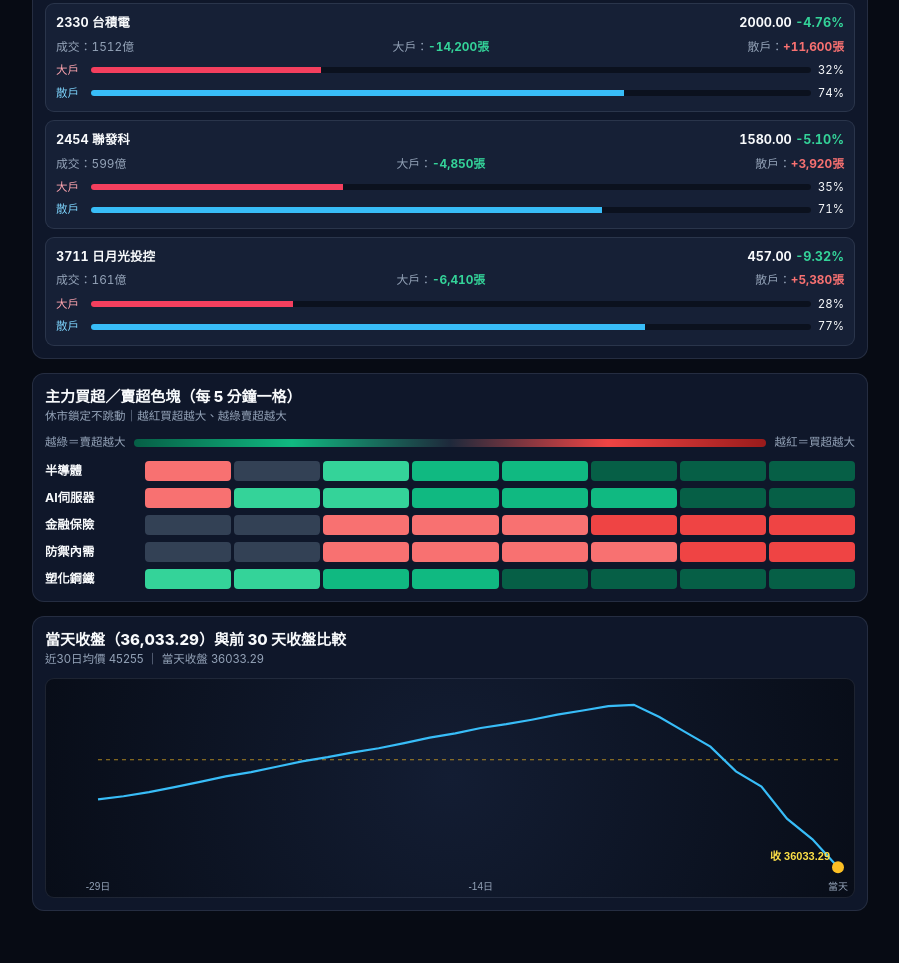
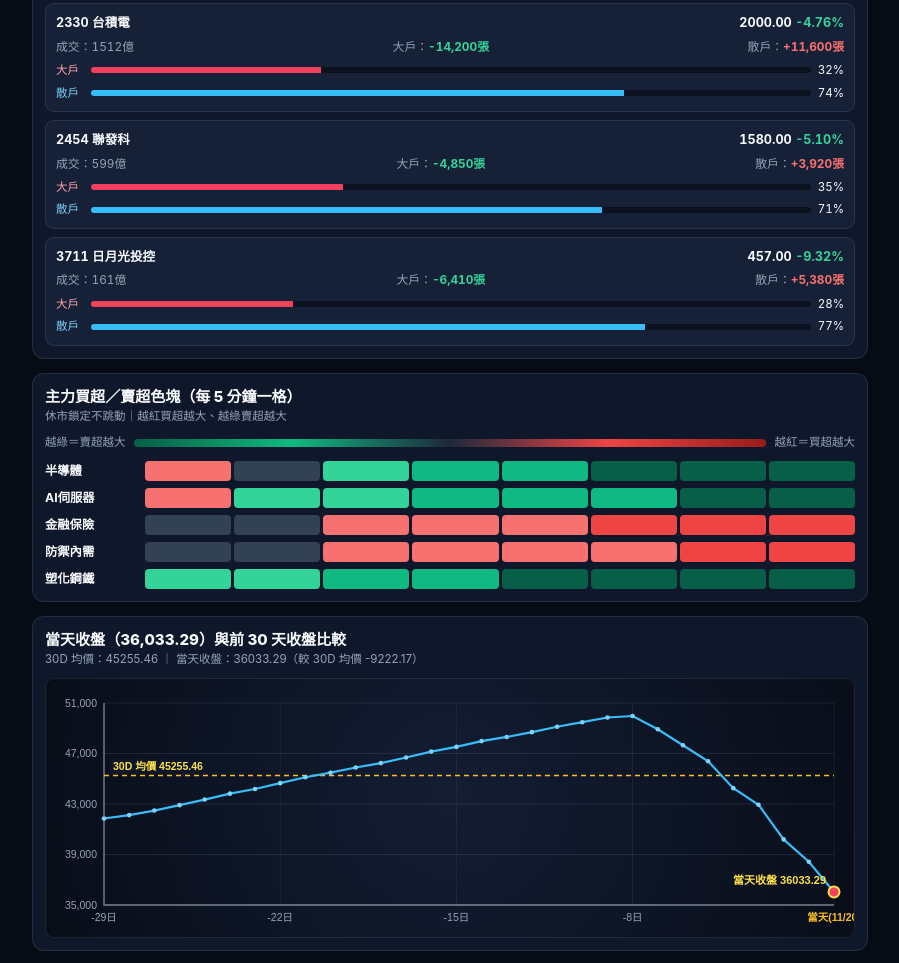
Before and after one commit to gtaped02152/tw-stock-bubble_V1, a plain HTML site: page index.html in a window 1280 px wide. Shown: the part 621-1584 px from the top of the page, without its empty margins (190-1089 px from the left). Before the commit the page ends 1544 px from the top, so only its background shows below. Drawn offline with Linux system fonts and the light colour scheme.

Commit message:
V1.7
v1.7

```diff
--- a/index.html
+++ b/index.html
@@ -66,7 +66,7 @@
     .tip {
       position: absolute; pointer-events: none; background: rgba(9, 14, 26, 0.96);
       border: 1px solid rgba(251, 191, 36, 0.5); border-radius: 8px; padding: 7px 10px;
-      font-size: 0.75rem; z-index: 25; display: none; max-width: 210px;
+      font-size: 0.75rem; z-index: 25; display: none; max-width: 220px;
     }
     .sector-scroll { display: flex; gap: 7px; overflow-x: auto; padding-bottom: 4px; scrollbar-width: none; }
     .sector-scroll::-webkit-scrollbar { display: none; }
@@ -121,10 +121,11 @@
 </header>
 
 <div class="main">
+  <!-- 1. 四大區塊資金流向泡泡圖 -->
   <section class="card-box">
     <div>
       <div class="box-title">資金流向泡泡圖（點選泡泡看個股）</div>
-      <div class="box-sub">右＝偏離平均高｜上＝5日-20日加速度高｜圓圈＝成交規模</div>
+      <div class="box-sub">X軸：相對平均成交偏離｜Y軸：5日-20日加速度｜圓圈：成交規模</div>
     </div>
     <div class="canvas-wrap" id="bubbleWrap">
       <canvas id="bubbleCanvas"></canvas>
@@ -132,6 +133,7 @@
     </div>
   </section>
 
+  <!-- 2. 點選大類看個股大戶與散戶買賣 -->
   <section class="card-box" id="stockPanel">
     <div>
       <div class="box-title">大類個股：大戶 vs 散戶買賣狀況</div>
@@ -141,6 +143,7 @@
     <div class="stock-cards" id="stockCards"></div>
   </section>
 
+  <!-- 3. 主力買超／賣超色塊 -->
   <section class="card-box">
     <div>
       <div class="box-title">主力買超／賣超色塊（每 5 分鐘一格）</div>
@@ -154,12 +157,13 @@
     <div class="heat-list" id="heatList"></div>
   </section>
 
+  <!-- 4. 當天收盤 (36,033.29) 與前 30 天收盤比較（含明確 XY 軸與 30D 均價線） -->
   <section class="card-box">
     <div>
       <div class="box-title">當天收盤（36,033.29）與前 30 天收盤比較</div>
       <div class="box-sub" id="thirtyInfo"></div>
     </div>
-    <div class="canvas-wrap" id="thirtyWrap" style="height:220px;">
+    <div class="canvas-wrap" id="thirtyWrap" style="height:260px;">
       <canvas id="thirtyCanvas"></canvas>
       <div class="tip" id="thirtyTip"></div>
     </div>
@@ -213,7 +217,7 @@
     }
   ];
 
-  // 近 30 日收盤價走勢（最後一天為 2026-11-20 真實收盤 36,033.29）
+  // 近 30 個交易日收盤價序列（最後一天為 2026-11-20 收盤 36,033.29）
   const CLOSE_30D = [
     41850.0, 42120.5, 42480.0, 42910.2, 43350.8, 43820.4, 44190.0, 44650.3, 45120.7, 45480.2,
     45890.6, 46240.1, 46680.5, 47150.0, 47520.8, 47980.4, 48310.2, 48690.5, 49120.8, 49480.3,
@@ -244,7 +248,7 @@
     ctx.scale(dpr, dpr);
     ctx.clearRect(0, 0, w, h);
 
-    const pad = { top: 22, right: 16, bottom: 24, left: 38 };
+    const pad = { top: 22, right: 16, bottom: 26, left: 42 };
     const pw = w - pad.left - pad.right, ph = h - pad.top - pad.bottom;
     const minX = -100, maxX = 190, minY = -140, maxY = 140;
     const toX = v => pad.left + ((v - minX) / (maxX - minX)) * pw;
@@ -256,6 +260,16 @@
     ctx.fillStyle = "rgba(56, 189, 248, 0.06)"; ctx.fillRect(pad.left, pad.top, zx - pad.left, zy - pad.top);
     ctx.fillStyle = "rgba(100, 116, 139, 0.06)"; ctx.fillRect(pad.left, zy, zx - pad.left, h - pad.bottom - zy);
 
+    // 繪製外框 XY 軸線
+    ctx.strokeStyle = "rgba(148, 163, 184, 0.35)";
+    ctx.lineWidth = 1;
+    ctx.beginPath();
+    ctx.moveTo(pad.left, pad.top);
+    ctx.lineTo(pad.left, h - pad.bottom);
+    ctx.lineTo(w - pad.right, h - pad.bottom);
+    ctx.stroke();
+
+    // 中心十字參考線
     ctx.save(); ctx.setLineDash([4, 4]); ctx.strokeStyle = "rgba(251, 191, 36, 0.5)";
     ctx.beginPath(); ctx.moveTo(zx, pad.top); ctx.lineTo(zx, h - pad.bottom); ctx.stroke();
     ctx.beginPath(); ctx.moveTo(pad.left, zy); ctx.lineTo(w - pad.right, zy); ctx.stroke();
@@ -329,6 +343,9 @@
     `).join("");
   }
 
+  // =========================================================================
+  // 繪製當天收盤 (36,033.29) 與前 30 天收盤比較圖（完整 XY 軸 + 30D 均價）
+  // =========================================================================
   function drawThirtyDay() {
     const wrap = document.getElementById("thirtyWrap");
     const canvas = document.getElementById("thirtyCanvas");
@@ -339,43 +356,117 @@
     ctx.scale(dpr, dpr);
     ctx.clearRect(0, 0, w, h);
 
-    const pad = { top: 20, right: 16, bottom: 24, left: 52 };
-    const pw = w - pad.left - pad.right, ph = h - pad.top - pad.bottom;
-    const minV = Math.min(...CLOSE_30D) - 500, maxV = Math.max(...CLOSE_30D) + 500;
+    // 留出足夠邊距給 Y 軸指數刻度與 X 軸日期刻度
+    const pad = { top: 24, right: 20, bottom: 32, left: 58 };
+    const pw = w - pad.left - pad.right;
+    const ph = h - pad.top - pad.bottom;
+
+    const minV = Math.floor((Math.min(...CLOSE_30D) - 600) / 500) * 500;
+    const maxV = Math.ceil((Math.max(...CLOSE_30D) + 600) / 500) * 500;
     const avg30 = CLOSE_30D.reduce((a, b) => a + b, 0) / CLOSE_30D.length;
+    const diffFromAvg = CLOSE_INDEX - avg30;
 
     document.getElementById("thirtyInfo").textContent =
-      `近30日均價 ${avg30.toFixed(0)} ｜ 當天收盤 ${CLOSE_INDEX.toFixed(2)}`;
+      `30D 均價：${avg30.toFixed(2)} ｜ 當天收盤：${CLOSE_INDEX.toFixed(2)}（較 30D 均價 ${diffFromAvg >= 0 ? "+" : ""}${diffFromAvg.toFixed(2)}）`;
 
     const toX = i => pad.left + (i / (CLOSE_30D.length - 1)) * pw;
     const toY = v => pad.top + ((maxV - v) / (maxV - minV)) * ph;
 
+    // 1. 繪製 Y 軸刻度與水平網格線
+    const ySteps = 4;
+    for (let s = 0; s <= ySteps; s++) {
+      const val = minV + ((maxV - minV) * s) / ySteps;
+      const py = toY(val);
+      ctx.strokeStyle = "rgba(148, 163, 184, 0.14)";
+      ctx.lineWidth = 1;
+      ctx.beginPath();
+      ctx.moveTo(pad.left, py);
+      ctx.lineTo(w - pad.right, py);
+      ctx.stroke();
+
+      ctx.fillStyle = "#94a3b8";
+      ctx.font = "10.5px sans-serif";
+      ctx.textAlign = "right";
+      ctx.fillText(Math.round(val).toLocaleString("en-US"), pad.left - 7, py + 3.5);
+    }
+
+    // 2. 繪製 X 軸刻度與垂直參考線
+    const xTicks = [0, 7, 14, 21, 29];
+    xTicks.forEach(idx => {
+      const px = toX(idx);
+      ctx.strokeStyle = "rgba(148, 163, 184, 0.1)";
+      ctx.beginPath();
+      ctx.moveTo(px, pad.top);
+      ctx.lineTo(px, h - pad.bottom);
+      ctx.stroke();
+
+      ctx.fillStyle = idx === 29 ? "#fbbf24" : "#94a3b8";
+      ctx.font = idx === 29 ? "bold 10.5px sans-serif" : "10.5px sans-serif";
+      ctx.textAlign = "center";
+      const label = idx === 29 ? "當天(11/20)" : `-${29 - idx}日`;
+      ctx.fillText(label, px, h - pad.bottom + 16);
+    });
+
+    // 3. 繪製明確的實線 X 軸與 Y 軸主軸線
+    ctx.strokeStyle = "rgba(203, 213, 225, 0.55)";
+    ctx.lineWidth = 1.4;
+    ctx.beginPath();
+    ctx.moveTo(pad.left, pad.top);
+    ctx.lineTo(pad.left, h - pad.bottom);     // Y 軸
+    ctx.lineTo(w - pad.right, h - pad.bottom); // X 軸
+    ctx.stroke();
+
+    // 4. 繪製 30D 均價線（金色虛線 + 明確數值標註）
     const avgY = toY(avg30);
-    ctx.save(); ctx.setLineDash([4, 4]); ctx.strokeStyle = "rgba(251, 191, 36, 0.65)";
-    ctx.beginPath(); ctx.moveTo(pad.left, avgY); ctx.lineTo(w - pad.right, avgY); ctx.stroke();
+    ctx.save();
+    ctx.setLineDash([5, 4]);
+    ctx.strokeStyle = "#fbbf24";
+    ctx.lineWidth = 1.6;
+    ctx.beginPath();
+    ctx.moveTo(pad.left, avgY);
+    ctx.lineTo(w - pad.right, avgY);
+    ctx.stroke();
     ctx.restore();
 
+    ctx.fillStyle = "rgba(15, 23, 42, 0.85)";
+    ctx.fillRect(pad.left + 6, avgY - 17, 128, 15);
+    ctx.fillStyle = "#fde047";
+    ctx.font = "bold 10.5px sans-serif";
+    ctx.textAlign = "left";
+    ctx.fillText(`30D 均價 ${avg30.toFixed(2)}`, pad.left + 9, avgY - 6);
+
+    // 5. 繪製 30 日收盤價折線
     ctx.beginPath();
     CLOSE_30D.forEach((v, i) => {
       const px = toX(i), py = toY(v);
       if (i === 0) ctx.moveTo(px, py); else ctx.lineTo(px, py);
     });
-    ctx.strokeStyle = "#38bdf8"; ctx.lineWidth = 2.2; ctx.stroke();
+    ctx.strokeStyle = "#38bdf8";
+    ctx.lineWidth = 2.2;
+    ctx.stroke();
 
+    // 6. 標註數據點與當天收盤高亮點
     thirtyHits = [];
     CLOSE_30D.forEach((v, i) => {
       const px = toX(i), py = toY(v);
       const isLast = i === CLOSE_30D.length - 1;
+
+      ctx.beginPath();
+      ctx.arc(px, py, isLast ? 5.5 : 2.3, 0, Math.PI * 2);
+      ctx.fillStyle = isLast ? "#f43f5e" : "#7dd3fc";
+      ctx.fill();
+
       if (isLast) {
-        ctx.beginPath(); ctx.arc(px, py, 6, 0, Math.PI * 2); ctx.fillStyle = "#fbbf24"; ctx.fill();
-        ctx.fillStyle = "#fde047"; ctx.font = "bold 11px sans-serif"; ctx.textAlign = "right";
-        ctx.fillText(`收 ${v.toFixed(2)}`, px - 8, py - 7);
+        ctx.strokeStyle = "#fde047";
+        ctx.lineWidth = 2;
+        ctx.stroke();
+
+        ctx.fillStyle = "#fde047";
+        ctx.font = "bold 11px sans-serif";
+        ctx.textAlign = "right";
+        ctx.fillText(`當天收盤 ${v.toFixed(2)}`, px - 8, py - 8);
       }
-      if (i === 0 || i === 15 || isLast) {
-        ctx.fillStyle = "#94a3b8"; ctx.font = "10px sans-serif"; ctx.textAlign = "center";
-        ctx.fillText(isLast ? "當天" : `-${CLOSE_30D.length - 1 - i}日`, px, h - 7);
-      }
-      thirtyHits.push({ i, v, px, py });
+      thirtyHits.push({ i, v, px, py, avg30 });
     });
   }
 
@@ -407,11 +498,12 @@
       const mx = e.clientX - r.left, my = e.clientY - r.top;
       const hit = thirtyHits.find(h => Math.hypot(mx - h.px, my - h.py) <= 16);
       if (hit) {
+        const gap = hit.v - hit.avg30;
         tTip.style.display = "block";
-        tTip.style.left = Math.min(r.width - 170, Math.max(8, mx - 60)) + "px";
-        tTip.style.top = Math.max(8, my - 44) + "px";
-        tTip.innerHTML = `${hit.i === CLOSE_30D.length - 1 ? "當天收盤" : "前" + (CLOSE_30D.length - 1 - hit.i) + "日"}：<b>${hit.v.toFixed(2)}</b>`;
-        setTimeout(() => { tTip.style.display = "none"; }, 1800);
+        tTip.style.left = Math.min(r.width - 190, Math.max(8, mx - 80)) + "px";
+        tTip.style.top = Math.max(8, my - 54) + "px";
+        tTip.innerHTML = `<b>${hit.i === CLOSE_30D.length - 1 ? "當天收盤 (11/20)" : "前" + (CLOSE_30D.length - 1 - hit.i) + "日收盤"}</b>：${hit.v.toFixed(2)}<br>較 30D 均價：${gap >= 0 ? "+" : ""}${gap.toFixed(2)}`;
+        setTimeout(() => { tTip.style.display = "none"; }, 2200);
       }
     });
   }
```
